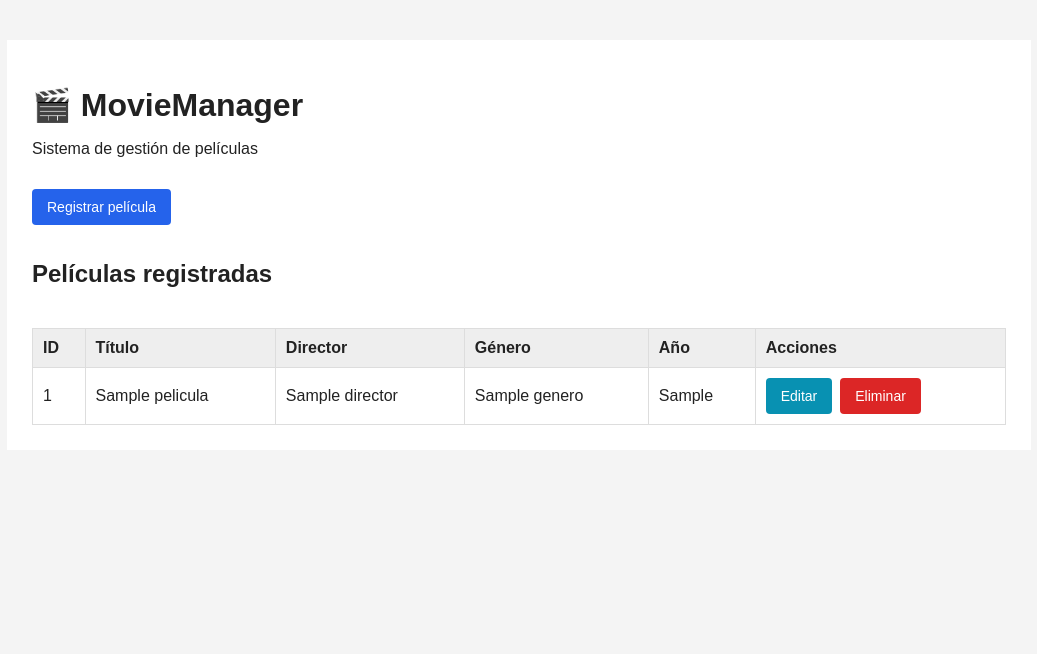
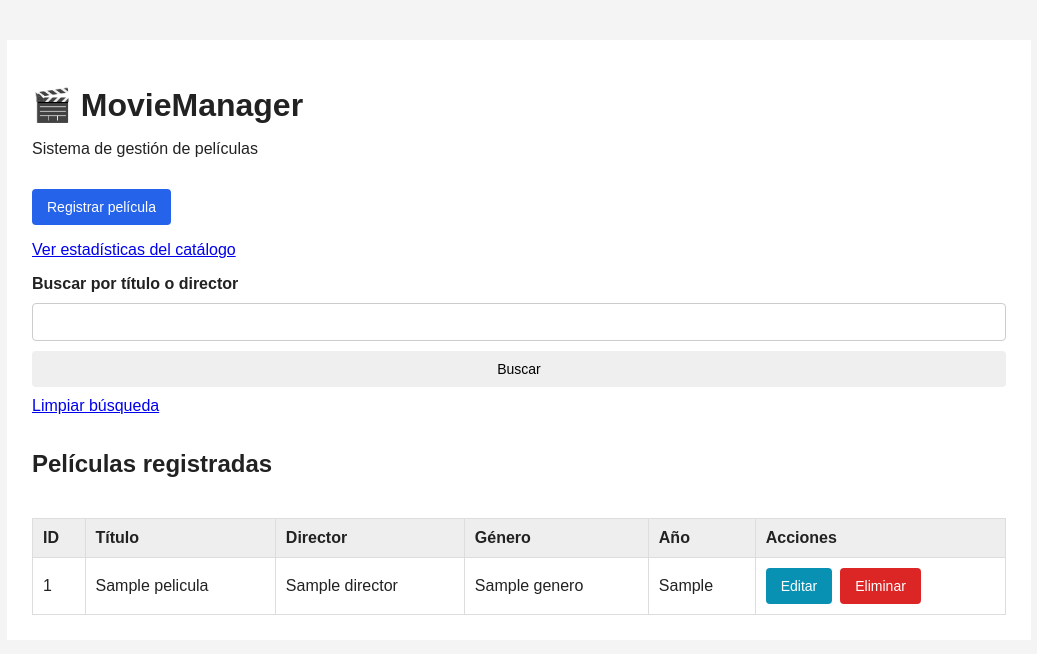
Before and after one commit to Juan-bit-006/devops_MovieManager, a Flask app: page / in a window 1280 px wide. Shown: the top 654 px of the page, without its empty margins (121-1158 px from the left). Run offline with Flask 3, Linux system fonts and the light colour scheme; a database or web service that is not in the repository returns one stand-in record (values such as "Sample title"); some libraries are stand-ins or nearby versions.

Commit message:
fix: conecta busqueda y estadisticas y corrige Docker

```diff
--- a/app/__init__.py
+++ b/app/__init__.py
@@ -19,5 +19,7 @@ def create_app(config=None):
     # Registrar rutas
     from app.routes import main
     app.register_blueprint(main)
+    from app.statistics import statistics
+    app.register_blueprint(statistics)
 
     return app
--- a/app/templates/index.html
+++ b/app/templates/index.html
@@ -45,6 +45,13 @@
         Registrar película
     </a>
 
+    <p><a href="{{ url_for('statistics.resumen') }}">Ver estadísticas del catálogo</a></p>
+    <form method="GET" action="{{ url_for('main.index') }}">
+        <label for="q">Buscar por título o director</label>
+        <input type="search" id="q" name="q" value="{{ busqueda }}">
+        <button type="submit" class="btn">Buscar</button>
+        <a href="{{ url_for('main.index') }}">Limpiar búsqueda</a>
+    </form>
     <h2>Películas registradas</h2>
 
     <!-- TABLA -->
@@ -126,7 +133,8 @@
 
                 <tr>
                     <td colspan="6" class="sin-registros">
-                        No hay películas registradas.
+                        {% if busqueda %}No se encontraron resultados para la búsqueda.
+                        {% else %}No hay películas registradas.{% endif %}
                     </td>
                 </tr>
 
--- a/run.py
+++ b/run.py
@@ -6,5 +6,5 @@ if __name__ == "__main__":
     app.run(
         host="0.0.0.0",
         port=5000,
-        debug=True
+        debug=False
     )
```
Also changed, not shown: 3 other files.
